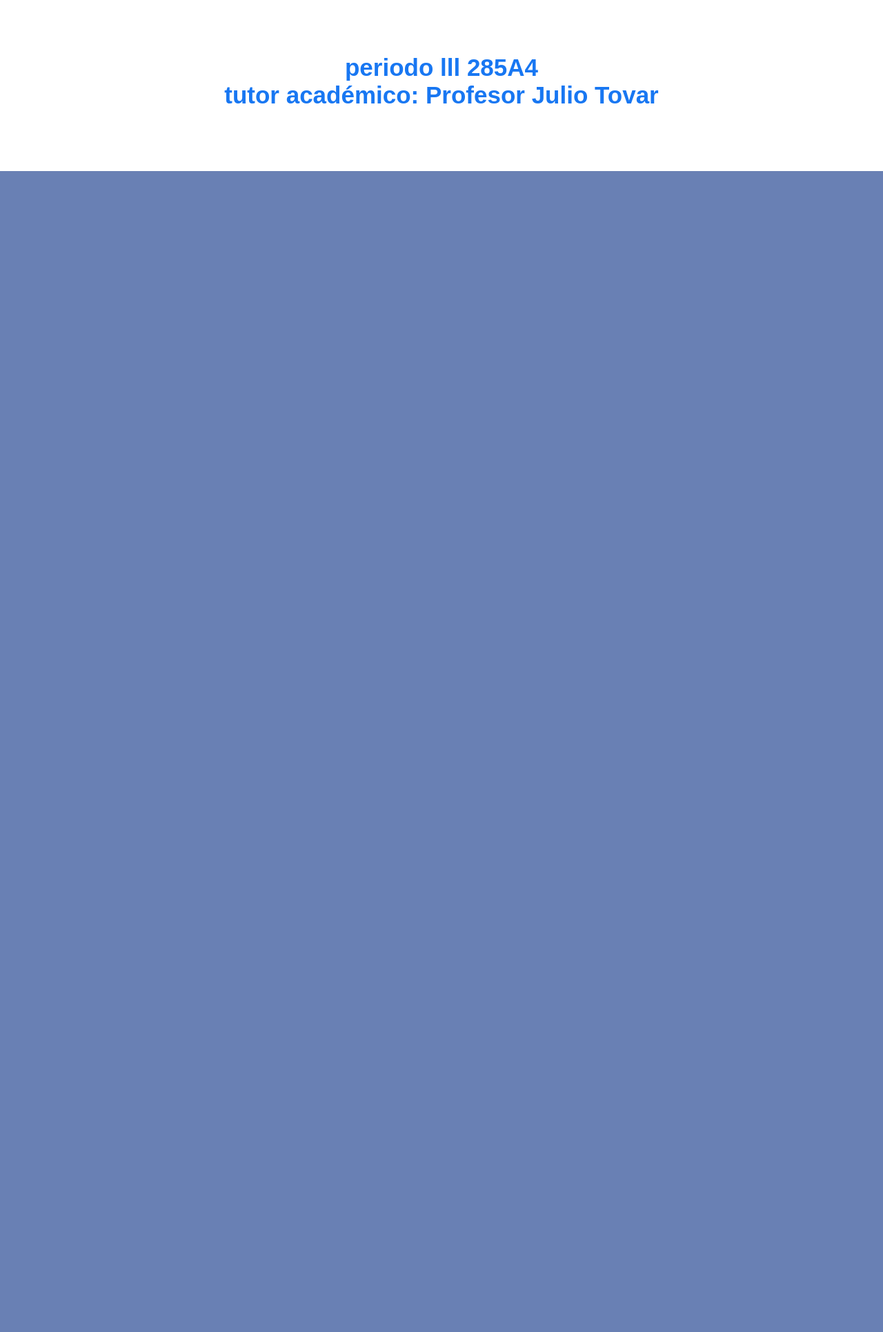
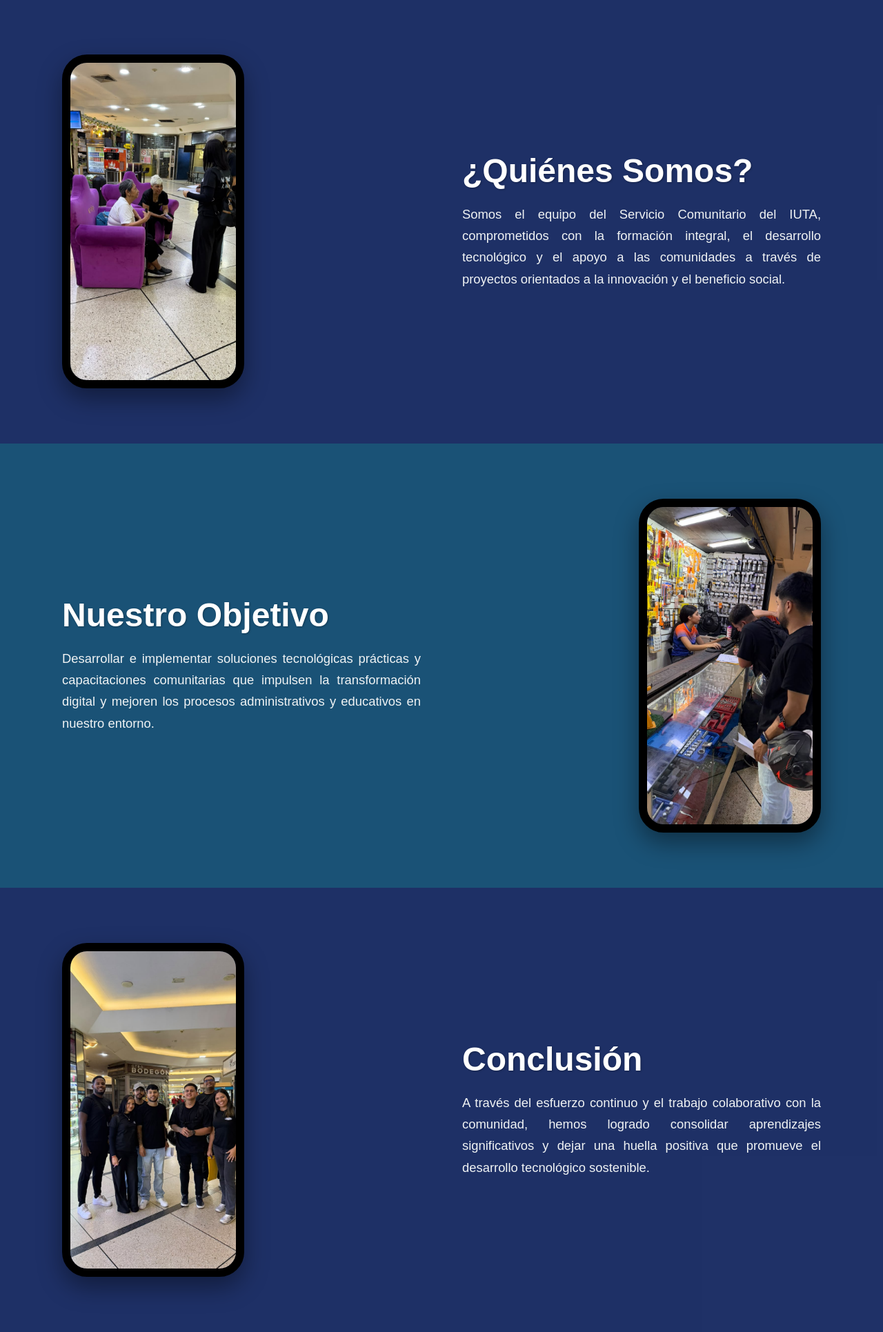
Before and after one commit to DiazVernet31/iutasc-servicio-comunitario, a Laravel app: page / in a window 1280 px wide. Shown: the part 865-2796 px from the top of the page at 69% size. Before the commit the page ends 1113 px from the top, so only its background shows below. Run offline with Laravel 12, Linux system fonts and the light colour scheme; data that the repository does not hold is empty.

Commit message:
presentacion
qui se presenta el trabajo de mañana domingo 01/11

```diff
--- a/public/css/estilo.css
+++ b/public/css/estilo.css
@@ -2,61 +2,60 @@ body {
     font-family: Arial, Helvetica, sans-serif;
     margin: 0;
     padding: 0;
+    color: #ffffff;
+    background-color: #0b2545;
 }
 
 /* --- ENCABEZADO Y MARCA DE AGUA --- */
-
 .myheader {
-    position: relative; /* Base de posicionamiento para la marca de agua */
+    position: relative;
     width: 100%;
 }
 
-/* Posición y estilo de la Marca de Agua */
-.logo {
-    position: absolute;
-    top: 10px;
-    left: 25px;
-    z-index: 10; /* Se asegura de flotar sobre la barra de redes y la foto */
-    display: block;
-    text-decoration: none;
-}
-
-.logo img {
-    width: 150px; /* Ajusta el tamaño de la marca de agua */
-    height: auto;
-    display: block;
-
-    /* Efecto de marca de agua integrada */
-    opacity: 0.75; /* Opacidad para integrarlo con el fondo */
-    filter: drop-shadow(0px 2px 5px rgba(0, 0, 0, 0.3)); /* Sombra suave para darle relieve */
-
-    transition: opacity 0.3s ease, transform 0.3s ease;
-}
-
-/* Efecto al pasar el cursor */
-.logo:hover img {
-    opacity: 1; /* Se vuelve totalmente visible al pasar el mouse */
-    transform: scale(1.05);
-}
-
-/* Ocupa el 100% del ancho del header */
 .colum2 {
     width: 100%;
     height: auto;
     background-color: rgb(60, 0, 255);
 }
 
-/* --- REDES SOCIALES --- */
-
+/* --- BARRA DE REDES SOCIALES (Contenedor del Logo) --- */
 .redes {
+    position: relative;
     background-color: #b0adc4;
     display: flex;
     justify-content: center;
     align-items: center;
-    padding: 8px 0;
+    padding: 10px 20px;
     gap: 20px;
 }
 
+/* --- LOGO AJUSTADO AL CUADRITO DE REDES --- */
+.logo {
+    position: absolute;
+    left: 20px;
+    top: 50%;
+    transform: translateY(-50%);
+    display: flex;
+    align-items: center;
+    text-decoration: none;
+    z-index: 10;
+}
+
+.logo img {
+    height: 34px;
+    width: auto;
+    display: block;
+    opacity: 0.95;
+    filter: drop-shadow(0px 1px 3px rgba(0, 0, 0, 0.3));
+    transition: opacity 0.3s ease, transform 0.3s ease;
+}
+
+.logo:hover img {
+    opacity: 1;
+    transform: scale(1.05);
+}
+
+/* --- IMAGEN GRUPAL --- */
 .img img {
     width: 100%;
     display: block;
@@ -65,17 +64,9 @@ body {
     object-position: center 10%;
 }
 
-.instagram-color {
-    color: #E1306C;
-}
-
-.facebook-color {
-    color: #1877F2;
-}
-
-.web-color {
-    color: #000000;
-}
+.instagram-color { color: #E1306C; }
+.facebook-color { color: #1877F2; }
+.web-color { color: #000000; }
 
 .redes i {
     font-size: 30px;
@@ -88,7 +79,6 @@ body {
 }
 
 /* --- MENÚ DE NAVEGACIÓN --- */
-
 .menuNavegacion {
     background-color: #1877F2;
 }
@@ -103,7 +93,7 @@ body {
     color: white;
     text-decoration: none;
     font-weight: bold;
-    font-size: 150%;
+    font-size: 130%;
 }
 
 .paginas a:hover {
@@ -112,7 +102,6 @@ body {
 }
 
 /* --- BANNER DE VIDEO --- */
-
 .banner-video {
     position: relative;
     height: 400px;
@@ -145,7 +134,7 @@ body {
 .titulo {
     color: white;
     z-index: 1;
-    font-size: 100px;
+    font-size: 80px;
     text-align: center;
     font-family: Arial, Helvetica, sans-serif;
     text-shadow: 2px 2px 5px rgba(0, 0, 0, 0.7);
@@ -158,12 +147,131 @@ header {
 
 header .img {
     width: 100%;
-    height: 350px; /* Puedes ajustar esta altura según lo grande que quieras el banner */
+    height: 350px;
 }
 
 header .img img {
     width: 100%;
     height: 100%;
-    object-fit: cover;     /* Hace que la imagen cubra todo el espacio sin deformarse */
-    object-position: center 53%; /* Centra la toma para que no se recorten las caras */
+    object-fit: cover;
+    object-position: center 52%;
 }
+
+/* --- DISEÑO DE SECCIONES CON CONTRASTE DE AZULES PROFUNDOS --- */
+.seccion-bloque {
+    padding: 80px 40px;
+}
+
+.seccion-azul-1 {
+    background-color: #243470c7;
+}
+
+.seccion-azul-2 {
+    background-color: #1a5276;
+}
+
+.contenedor-flex {
+    max-width: 1100px;
+    margin: 0 auto;
+    display: flex;
+    align-items: center;
+    justify-content: space-between;
+    gap: 60px;
+    flex-wrap: wrap;
+}
+
+.invertido .contenedor-flex {
+    flex-direction: row-reverse;
+}
+
+/* Marco simulación de dispositivo móvil */
+.marco-foto {
+    width: 240px;
+    height: 460px;
+    background-color: #0b1d3a;
+    border: 12px solid #000000;
+    border-radius: 36px;
+    box-shadow: 0 15px 35px rgba(0, 0, 0, 0.4);
+    position: relative;
+    overflow: hidden;
+    display: flex;
+    align-items: center;
+    justify-content: center;
+    flex-shrink: 0;
+}
+
+.foto-proyecto {
+    width: 100%;
+    height: 100%;
+    object-fit: cover;
+    display: block;
+}
+
+.placeholder-texto {
+    display: none;
+    color: #ffffff;
+    text-align: center;
+    padding: 20px;
+    font-size: 0.95rem;
+    font-weight: bold;
+}
+
+.marco-foto.sin-imagen .foto-proyecto {
+    display: none;
+}
+
+.marco-foto.sin-imagen .placeholder-texto {
+    display: block;
+}
+
+.placeholder-texto i {
+    font-size: 2.5rem;
+    color: #76d7c4;
+    margin-bottom: 10px;
+}
+
+/* Bloque de texto */
+.bloque-texto {
+    max-width: 520px;
+    flex-grow: 1;
+    text-align: left;
+}
+
+.titulo-seccion {
+    color: #ffffff;
+    font-size: 3rem;
+    font-weight: 800;
+    margin-top: 0;
+    margin-bottom: 20px;
+    line-height: 1.1;
+    text-shadow: 1px 1px 3px rgba(0, 0, 0, 0.3);
+}
+
+.parrafo-seccion {
+    color: #f0f3f4;
+    font-size: 1.15rem;
+    line-height: 1.7;
+    font-weight: 400;
+    text-align: justify;
+    margin: 0;
+}
+
+/* Adaptabilidad para pantallas pequeñas */
+@media (max-width: 768px) {
+    .contenedor-flex, .invertido .contenedor-flex {
+        flex-direction: column;
+        text-align: center;
+    }
+
+    .bloque-texto {
+        text-align: center;
+    }
+
+    .parrafo-seccion {
+        text-align: center;
+    }
+
+    .titulo {
+        font-size: 45px;
+    }
+}
--- a/resources/views/talleres/index.blade.php
+++ b/resources/views/talleres/index.blade.php
@@ -3,7 +3,7 @@
 <head>
     <meta charset="UTF-8">
     <meta name="viewport" content="width=device-width, initial-scale=1.0">
-    <title>Página Web - Servicio comunitario Iuta</title>
+    <title>Página Web - Servicio Comunitario IUTA</title>
     <!-- Font Awesome -->
     <link rel="stylesheet" href="https://cdnjs.cloudflare.com/ajax/libs/font-awesome/6.4.0/css/all.min.css">
     <!-- Tu CSS desde la carpeta public -->
@@ -12,19 +12,17 @@
 <body>
 
 <header class="myheader">
-    <a href="https://iutacaracas.edu.v" class="logo">
-        <!-- Logo en la carpeta public/images -->
-        <img src="{{ asset('images/logo-iuta.png') }}" alt="Logo Iuta">
-    </a>
-
     <div class="colum2">
         <div class="redes">
-            <a href="https://instagram.com/iutacaracas"><i class="fa-brands fa-instagram instagram-color"></i></a>
-            <a href="https://www.facebook.com/Iutacaracas/"><i class="fa-brands fa-facebook facebook-color"></i></a>
-            <a href="https://iutacaracas.edu.ve"><i class="fa-solid fa-globe web-color"></i></a>
+            <a href="{{ asset('index.html') }}" class="logo">
+                <img src="{{ asset('images/logo-iuta.png') }}" alt="Logo IUTA">
+            </a>
+            <a href="https://www.instagram.com/servicio_comunitario_iuta?exln=enR5cHllNmJmcHFp&utm_source=qr" target="_blank"><i class="fa-brands fa-instagram instagram-color"></i></a>
+            <a href="https://www.facebook.com/Iutacaracas/" target="_blank"><i class="fa-brands fa-facebook facebook-color"></i></a>
+            <a href="https://iutacaracas.edu.ve" target="_blank"><i class="fa-solid fa-globe web-color"></i></a>
         </div>
         <div class="img">
-            <img src="{{ asset('images/foto-grupal.jpeg') }}" alt="Estudiantes">
+            <img src="{{ asset('images/Foto-grupal.jpeg') }}" alt="Estudiantes">
         </div>
     </div>
 </header>
@@ -32,8 +30,8 @@
 <div class="menuNavegacion">
     <nav class="paginas">
         <a href="/">Inicio</a>
-        <a href="#talleres-seccion">Talleres</a>
-        <a href="">¿Quienes Somos?</a>
+        <a href="{{ asset('talleres.html') }}">Talleres</a>
+        <a href="#quienes-somos">¿Quiénes Somos?</a>
     </nav>
 </div>
 
@@ -45,38 +43,53 @@
     <h1 class="titulo">Servicio Comunitario IUTA 2026</h1>
 </div>
 
-<!-- SECCIÓN DE TALLERES DINÁMICOS -->
-<div id="talleres-seccion" style="padding: 50px 20px; max-width: 1000px; margin: 0 auto; font-family: Arial, sans-serif;">
-    <h2 style="text-align: center; margin-bottom: 40px; color: #1877F2; font-size: 35px;">periodo lll 285A4<br>tutor académico: Profesor Julio Tovar</h2>
+<!-- ================= SECCIÓN 1: ¿QUIÉNES SOMOS? ================= -->
+<section id="quienes-somos" class="seccion-bloque seccion-azul-1">
+    <div class="contenedor-flex">
+        <div class="marco-foto">
+            <img src="{{ asset('images/quienes somos.jpeg') }}" alt="Proyecto" class="foto-proyecto" onerror="this.onerror=null; this.parentNode.classList.add('sin-imagen');">
+            <span class="placeholder-texto"><i class="fa-solid fa-image"></i><br>Coloca aquí la foto del proyecto 1</span>
+        </div>
+        <div class="bloque-texto">
+            <h2 class="titulo-seccion">¿Quiénes Somos?</h2>
+            <p class="parrafo-seccion">
+                Somos el equipo del Servicio Comunitario del IUTA, comprometidos con la formación integral, el desarrollo tecnológico y el apoyo a las comunidades a través de proyectos orientados a la innovación y el beneficio social.
+            </p>
+        </div>
+    </div>
+</section>
 
-    @foreach($workshops as $workshop)
-        <div style="background: #f9f9f9; border: 1px solid #ddd; padding: 25px; margin-bottom: 30px; border-radius: 10px; box-shadow: 0 4px 6px rgba(0,0,0,0.1);">
-            <h3 style="color: #333; font-size: 24px; margin-top: 0;">{{ $workshop->title }}</h3>
-            <p style="color: #666; font-size: 16px; line-height: 1.5;">{{ $workshop->description }}</p>
+<!-- ================= SECCIÓN 2: NUESTRO OBJETIVO (Intercalado y tono azul contrastante) ================= -->
+<section id="nuestro-objetivo" class="seccion-bloque seccion-azul-2 invertido">
+    <div class="contenedor-flex">
+        <div class="marco-foto">
+            <img src="{{ asset('images/objetivo.jpeg') }}" alt="Objetivo" class="foto-proyecto" onerror="this.onerror=null; this.parentNode.classList.add('sin-imagen');">
+            <span class="placeholder-texto"><i class="fa-solid fa-image"></i><br>Coloca aquí la foto del proyecto 2</span>
+        </div>
+        <div class="bloque-texto">
+            <h2 class="titulo-seccion">Nuestro Objetivo</h2>
+            <p class="parrafo-seccion">
+                Desarrollar e implementar soluciones tecnológicas prácticas y capacitaciones comunitarias que impulsen la transformación digital y mejoren los procesos administrativos y educativos en nuestro entorno.
+            </p>
+        </div>
+    </div>
+</section>
 
-            @if($workshop->image)
-                <div style="margin: 15px 0;">
-                    <img src="{{ asset('storage/' . $workshop->image) }}" alt="Imagen del Taller" style="max-width: 250px; border-radius: 6px;">
-                </div>
-            @endif
-
-            <h4 style="color: #4400ff; margin-top: 20px;">Archivos multimedia y documentos:</h4>
-            <ul style="list-style-type: none; padding: 0;">
-                @foreach($workshop->resources as $resource)
-                    <li style="margin: 8px 0; background: #fff; padding: 10px; border-radius: 5px; border: 1px solid #eee;">
-                        @if($resource->type == 'video')
-                            🎥 Video: <a href="{{ asset('storage/' . $resource->file_path) }}" target="_blank" style="color: #1877F2; text-decoration: none; font-weight: bold;">{{ $resource->title }}</a>
-                        @elseif($resource->type == 'document')
-                            📄 Documento: <a href="{{ asset('storage/' . $resource->file_path) }}" download style="color: #1877F2; text-decoration: none; font-weight: bold;">{{ $resource->title }}</a>
-                        @else
-                            🖼️ Imagen: <a href="{{ asset('storage/' . $resource->file_path) }}" target="_blank" style="color: #1877F2; text-decoration: none; font-weight: bold;">{{ $resource->title }}</a>
-                        @endif
-                    </li>
-                @endforeach
-            </ul>
+<!-- ================= SECCIÓN 3: CONCLUSIÓN ================= -->
+<section id="conclusion" class="seccion-bloque seccion-azul-1">
+    <div class="contenedor-flex">
+        <div class="marco-foto">
+            <img src="{{ asset('images/conclusion.jpeg') }}" alt="Conclusión" class="foto-proyecto" onerror="this.onerror=null; this.parentNode.classList.add('sin-imagen');">
+            <span class="placeholder-texto"><i class="fa-solid fa-image"></i><br>Coloca aquí la foto del proyecto 3</span>
         </div>
-    @endforeach
-</div>
+        <div class="bloque-texto">
+            <h2 class="titulo-seccion">Conclusión</h2>
+            <p class="parrafo-seccion">
+                A través del esfuerzo continuo y el trabajo colaborativo con la comunidad, hemos logrado consolidar aprendizajes significativos y dejar una huella positiva que promueve el desarrollo tecnológico sostenible.
+            </p>
+        </div>
+    </div>
+</section>
 
 </body>
 </html>
--- a/routes/web.php
+++ b/routes/web.php
@@ -2,6 +2,7 @@
 
 use App\Http\Controllers\Admin\WorkshopController;
 use App\Models\Talleres;
+use Illuminate\Support\Facades\Route;
 
 // 1. Ruta para ver la página web principal con tus talleres listados dinámicamente
 Route::get('/', function () {
@@ -9,6 +10,6 @@ Route::get('/', function () {
     return view('talleres.index', compact('workshops'));
 });
 
-// 2. Rutas del Administrador para crear y guardar talleres
-Route::get('/admin/talleres/crear', [WorkshopController::class, 'create']);
-Route::post('/admin/talleres', [WorkshopController::class, 'store'])->name('admin.workshops.store');
+// 2. Rutas del panel de administración para Talleres
+Route::get('/admin/talleres/crear', [WorkshopController::class, 'create'])->name('admin.talleres.create');
+Route::post('/admin/talleres', [WorkshopController::class, 'store'])->name('admin.talleres.store');
```
Also changed, not shown: app/Http/Controllers/Admin/WorkshopController.php (+17 -13 lines), public/talleres.html (added, +282 -0 lines), resources/views/admin/create-workshop.blade.php (+24 -21 lines), public/images/conclusion.jpeg (added), public/images/objetivo.jpeg (added), public/images/quienes somos.jpeg (added), 1 other file.
